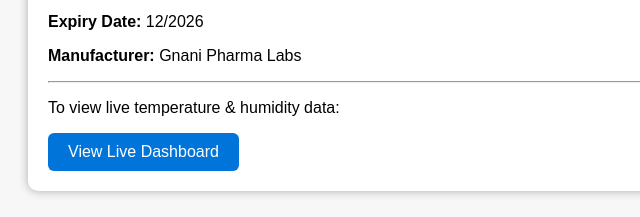
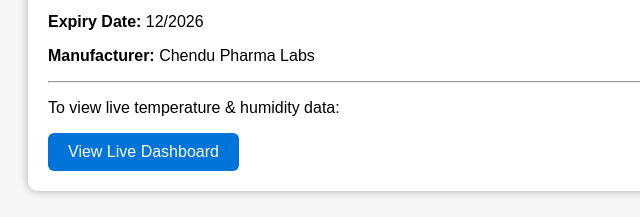
Before and after one commit to Gnanendra714/Pharma-IoT-Monitoring, a plain HTML site: page index.html in a window 1280 px wide. Shown: the part 171-388 px from the top of the page, 0-640 px from the left. Drawn offline with Linux system fonts and the light colour scheme.

Commit message:
Your new update message

```diff
--- a/index.html
+++ b/index.html
@@ -19,7 +19,7 @@
     <p><strong>Drug:</strong> Paracetamol 500 mg</p>
     <p><strong>Batch No:</strong> PCT01</p>
     <p><strong>Expiry Date:</strong> 12/2026</p>
-    <p><strong>Manufacturer:</strong> Gnani Pharma Labs</p>
+    <p><strong>Manufacturer:</strong> Chendu Pharma Labs</p>
     <hr>
     <p>To view live temperature & humidity data:</p>
     <a class="button" href="https://thingspeak.mathworks.com/channels/3149172" target="_blank">
```
